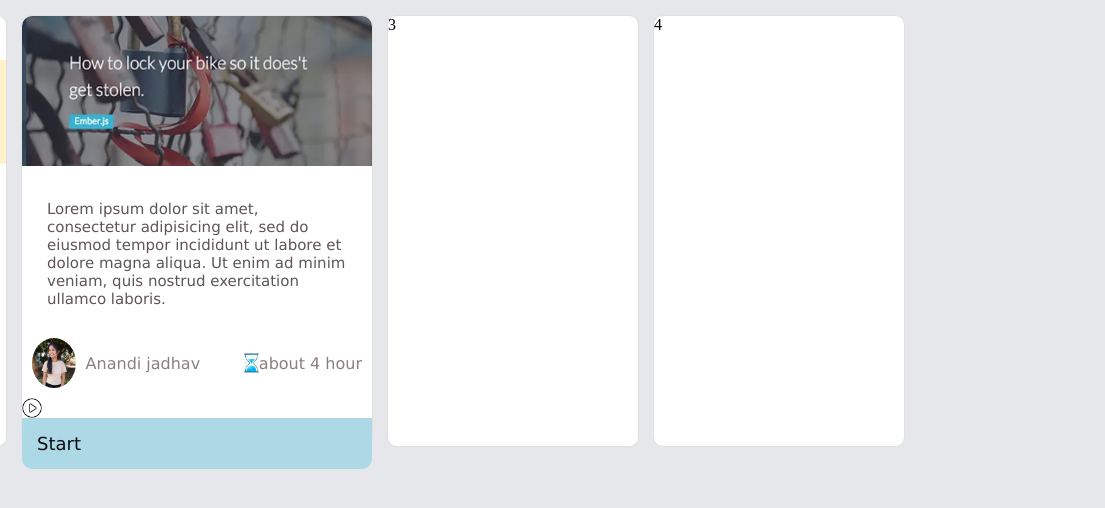
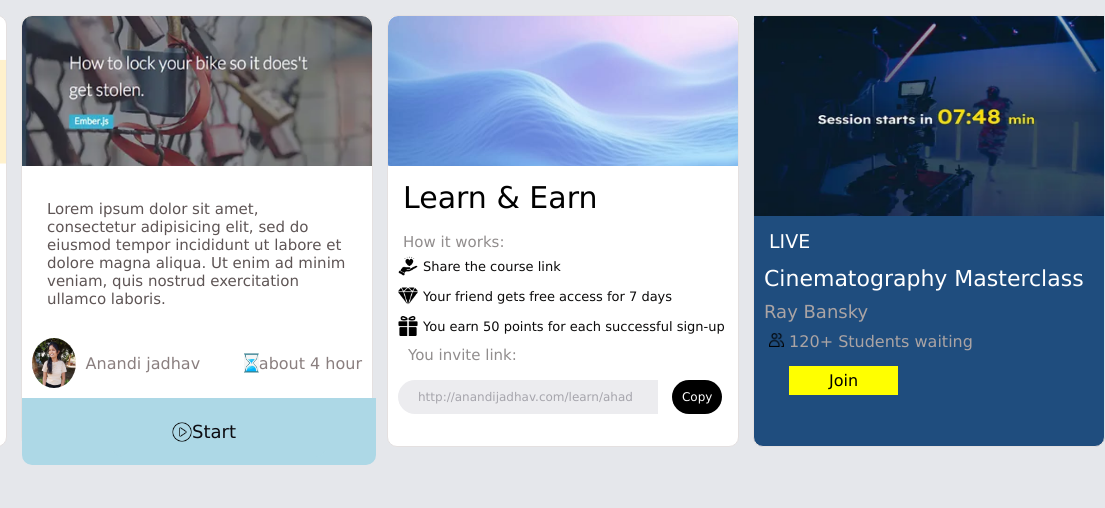
Before and after one commit to anandijadhav07/course-cards, a plain HTML site: page index.html in a window 1280 px wide. Shown: the full height of the page, 360-1465 px from the left, 1105 px wide, since content can reach past the window. Drawn offline with Linux system fonts and the light colour scheme.

Commit message:
1 to 4 cards added

```diff
--- a/index.html
+++ b/index.html
@@ -11,7 +11,6 @@
         .container {
             display: flex;
             justify-content: space-evenly;
-
         }
 
         .item {
@@ -181,7 +180,7 @@
         }
 
         .add-logo {
-            display: flex;
+            display: inline-flex;
             align-items: center
         }
 
@@ -189,13 +188,160 @@
             display: inline-flex;
             align-items: center;
             background-color: lightblue;
-            padding: 15px;
+            padding: 15px 90px 15px 60px;
             border-radius: 0px 0px 10px 10px;
             color: rgb(13, 12, 17);
             font-size: 18px;
             font-family: 'Lucida Sans', 'Lucida Sans Regular', 'Lucida Grande', 'Lucida Sans Unicode', Geneva, Verdana, sans-serif;
+        }
+
+        .start-info {
+            display: inline-flex;
+            align-items: center;
+            background-color: lightblue;
+            padding: 8px 50px 8px 90px;
+            border-radius: 0px 0px 10px 10px;
+        }
+
+        .card-info {
+            font-size: 30px;
+            padding: 15px;
+            font-family: Verdana, Geneva, Tahoma, sans-serif;
+            font-weight: 500;
+
+        }
+
+        .project-work {
+            font-size: 15px;
+            padding: 15px;
+            font-family: Verdana, Geneva, Tahoma, sans-serif;
+            color: rgb(145, 141, 141);
+        }
+
+        .logo1 {
+            display: inline-flex;
+            align-items: center;
+            padding: 5px 5px 5px 10px;
+        }
+
+        .proj-sub-information {
             display: flex;
             align-items: center;
+        }
+
+        .info1 {
+            display: inline-flex;
+            align-items: center;
+            font-size: 13px;
+            font-family: Verdana, Geneva, Tahoma, sans-serif;
+            color: rgb(12, 11, 11);
+        }
+
+        .invite-link {
+            padding: 5px;
+        }
+
+        .link {
+
+            background-color: rgb(236, 236, 239);
+            padding: 10px 25px 10px 20px;
+            font-family: Verdana, Geneva, Tahoma, sans-serif;
+            font-size: 12px;
+            margin: 10px;
+            border-radius: 20px 0px 0px 20px;
+            color: rgb(166, 165, 172);
+            row-gap: ;
+        }
+
+        .add-button {
+            background-color: rgb(0, 0, 0);
+            padding: 10px 10px 10px 10px;
+            margin-left: 0%;
+            font-family: Verdana, Geneva, Tahoma, sans-serif;
+            font-size: 12px;
+            border-radius: 20px;
+            color: rgb(255, 255, 255);
+            cursor: pointer;
+        }
+
+        .item4 {
+            background-color: #1f4d7e;
+            height: 430px;
+            width: 350px;
+            margin: 7px;
+            border: 1px solid rgb(228, 224, 224);
+            border-radius: 10px;
+        }
+
+        .proj-sub-update {
+            font-size: 19px;
+            margin-top: 20px;
+            padding: 15px;
+            font-family: Verdana, Geneva, Tahoma, sans-serif;
+            color: white;
+
+        }
+
+        .card4 {
+            margin-bottom: 10px;
+        }
+
+        .card4-info {
+            display: flex;
+            font-size: 22px;
+            margin-top: 4px;
+            padding: 10px;
+            font-family: Verdana, Geneva, Tahoma, sans-serif;
+            color: white;
+        }
+
+        .card4-user-info {
+            display: flex;
+            font-size: 18px;
+            padding: 0px 10px 10px 10px;
+            font-family: Verdana, Geneva, Tahoma, sans-serif;
+            color: rgb(171, 164, 164);
+        }
+
+        .user-info {
+            display: inline-flex;
+            align-items: center;
+        }
+
+        .profile {
+            display: inline-flex;
+            align-items: center;
+        }
+
+        .proj-user-sub-info {
+            font-family: Verdana, Geneva, Tahoma, sans-serif;
+            color: rgb(171, 164, 164);
+            padding: 0px 15px 15px 15px;
+        }
+
+        .proj-buttons {
+            display: inline-flex;
+            align-items: center;
+            font-family: Verdana, Geneva, Tahoma, sans-serif;
+            color: rgb(171, 164, 164);
+            padding: 0px 15px 15px 15px;
+        }
+
+        .button1 {
+            display: inline-flex;
+            align-items: center;
+            margin-left: 20px;
+            background-color: yellow;
+            padding: 5px 40px 5px 40px;
+            color: black;
+            cursor: pointer;
+
+        }
+
+        .proj-logo {
+            display: inline-flex;
+            align-items: center;
+
         }
     </style>
 
@@ -267,17 +413,65 @@
             </div>
 
             <div class="start-info">
-                <img src="./play.png" height="20px" class="add-logo" />
-                <span class="add-info">Start</span>
+
+                <span class="add-info"><img src="./play.png" height="20px"/>Start</span>
             </div>
-
         </div>
 
 
-        <div class="item">3</div>
-        <div class="item">4</div>
-    </div>
+        <div class="item">
+            <img src="./main-logo.jpg" height="150px" width="350px" class="main-img" />
+
+            <span class="card-info">Learn & Earn</span>
+            <br /><br />
+            <span class="project-work">How it works:</span>
+            <br />
+            <diV class="proj-information">
+
+                <div class="proj-sub-information">
+                    <img src="./courtesy.png" height="20px" class="logo1" />
+                    <span class="info1">Share the course link</span>
+                </div>
+
+                <div class="proj-sub-information">
+                    <img src="./diamond.png" height="20px" class="logo1" />
+                    <span class="info1">Your friend gets free access for 7 days</span>
+                </div>
+
+                <div class="proj-sub-information">
+                    <img src="./gift.png" height="20px" class="logo1" />
+                    <span class="info1">You earn 50 points for each successful sign-up</span>
+
+                </div>
+
+            </diV>
+            <div class="invite-link">
+                <span class="project-work">You invite link:</span>
+            </div>
+            <br />
+            <div class="info-link">
+                <span class="link">http://anandijadhav.com/learn/ahad</span>
+                <span class="add-button">Copy</span>
+            </div>
+
+
+        </div>
+        <div class="item4">
+            <img src="./card4-logo.png" height="200px" width="350px" class="card4" />
+            <br />
+            <div class="proj-update">
+                <span class="proj-sub-update">LIVE</span>
+                <span class="card4-info">Cinematography Masterclass</span>
+                <span class="card4-user-info">Ray Bansky</span>
+            </div>
+            <div class="proj-user-sub-info">
+                <img src="./user.png" height="15px" class="profile" />
+                <span class="user-info">120+ Students waiting </span>
+            </div>
+            <div class="proj-buttons">
+                <span class="button1">Join</span>
+            </div>
+        </div>
 </body>
 </head>
-
 </html>
```
Also changed, not shown: card4-logo.png (added), courtesy.png (added), diamond.png (added), gift.png (added), main-logo.jpg (added), user.png (added).
